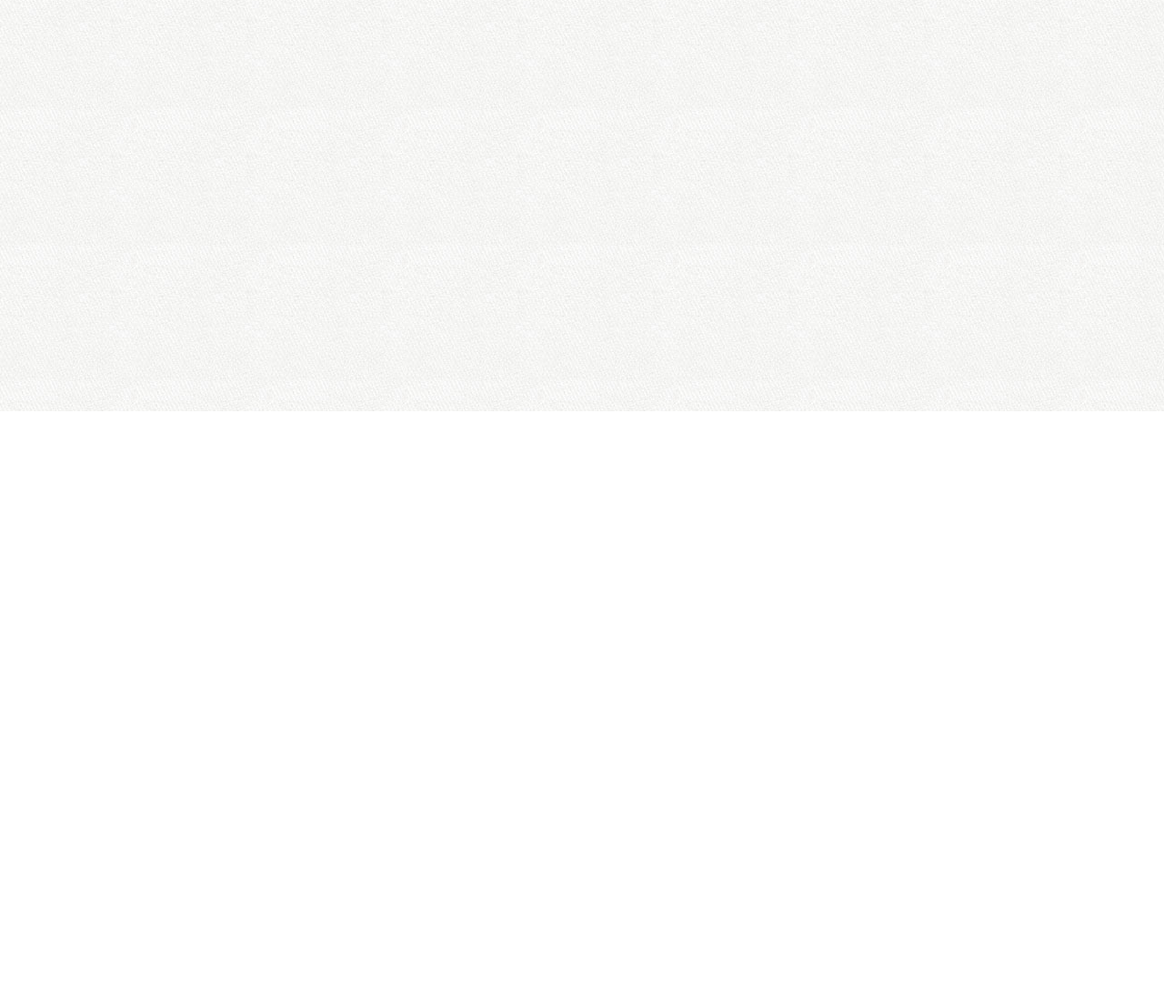
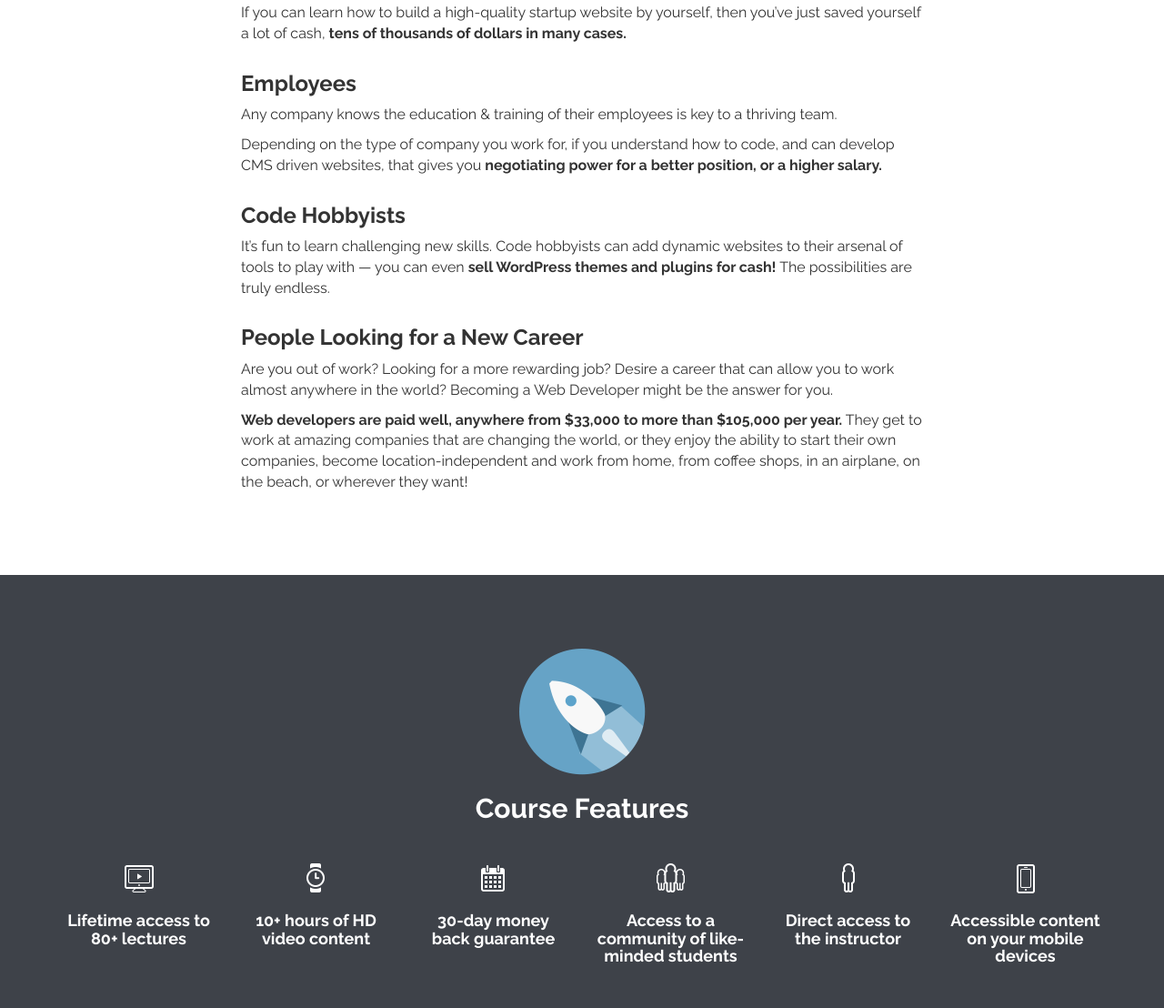
Before and after one commit to RrennM/B2W, a plain HTML site: page index.html in a window 1280 px wide. Shown: the part 1944-3052 px from the top of the page at 91% size. Before the commit the page ends 2396 px from the top, so only its background shows below. Drawn offline with nearby package versions, Linux system fonts and the light colour scheme; a web font is replaced by a local one.

Commit message:
Create who-benefits and course features sections.

```diff
--- a/assets/css/custom.css
+++ b/assets/css/custom.css
@@ -7,7 +7,8 @@ Blue Gray:	#3e4249
 */
 
 
-/* === GENERAL === */
+/* === GENERAL
+=============================================================*/
 
 body	{
 	margin-top: 50px;
@@ -16,7 +17,8 @@ body	{
 	background: url(../img/tile.jpg) top left repeat;
 }
 
- /* === GLOBAL === */
+ /* === GLOBAL
+=============================================================*/
 
 h1, h2, h3, h4, h5, h6 {
 	-webkit-font-smoothing: antialiased;
@@ -59,7 +61,8 @@ img	{
 	max-width: 100%;
 }
 
-/* === HERO === */
+/* === HERO
+=============================================================*/
 #hero {
 	background: url('../img/hero-bg.jpg') 50% 0 repeat fixed;
 	min-height: 500px;
@@ -142,6 +145,9 @@ section h3 {
 	margin: 30px 0 10px;
 }
 
+
+/*OPT IN SECTION
+=============================================================*/
 #optin {
 	background: #3e4249;
 	padding: 20px 0;
@@ -154,3 +160,35 @@ section h3 {
 #optin p {
 	margin: 7px 0 0 0;
 }
+
+
+/*WHO BENEFITS
+=============================================================*/
+#who-benefits {
+	background: #fff
+}
+
+
+/*COURSE FEATURES
+=============================================================*/
+#course-features {
+	background: #3e4249;
+	color: #fff;
+	text-align: center;
+}
+
+/*=== CUSTOM ICON SPRITES
+=============================================================*/
+i.ci {
+	display: inline-block;
+	height: 40px;
+	width: 40px;
+	background: url('../img/icon-sprite.png') no-repeat;
+}
+
+.ci.ci-computer 		{ background-position: 0 0; }
+.ci.ci-watch				{ background-position: -40px 0; }
+.ci.ci-calendar			{ background-position: -80px 0; }
+.ci.ci-community		{ background-position: -120px 0; }
+.ci.ci-instructor		{ background-position: -160px 0; }
+.ci.ci-device				{ background-position: -200px 0; }
--- a/index.html
+++ b/index.html
@@ -167,16 +167,86 @@
 
 		<!-- WHO BENEFITS
 		=============================================================================== -->
-		<section>
+		<section id="who-benefits">
+			<div class="container">
 
-		</section>
+				<div class="section-header">
+					<img src="assets/img/icon-pad.png" alt="Pad and pencil">
+					<h2>Who Should Take This Course?</h2>
+				</div> <!-- section header -->
+
+				<div class="row">
+					<div class="col-sm-8 col-sm-offset-2">
+						<h3>Graphic &amp; Web Designers</h3>
+						<p>Graphic designers are extremely talented, but ask them to code their designs and they&rsquo;ll freeze up! This leaves them with no other choice but to hire a web developer. Any professional graphic designers knows web developers can be expensive.</p>
+						<p>If you&rsquo;re a designer, learning to code your own WordPress websites can change your business entirely! Now, not only are you a great designer, but you&rsquo;re a skillful developer, too! This puts you in a position to <strong>make an extra $1,000 – $5,000 per project.</strong></p>
+
+						<h3>Entrepreneurs</h3>
+						<p>Entrepreneurs have big dreams, and in many cases, shoestring budgets. In order to survive in the cut-throat world of the Startup company, it&rsquo;s a necessity to have a world-class website. However, world-class websites come with a large price tag.</p>
+						<p>If you can learn how to build a high-quality startup website by yourself, then you&rsquo;ve just saved yourself a lot of cash, <strong>tens of thousands of dollars in many cases.</strong></p>
+
+						<h3>Employees</h3>
+						<p>Any company knows the education &amp; training of their employees is key to a thriving team.</p>
+						<p>Depending on the type of company you work for, if you understand how to code, and can develop CMS driven websites, that gives you <strong>negotiating power for a better position, or a higher salary.</strong></p>
+
+						<h3>Code Hobbyists</h3>
+						<p>It&rsquo;s fun to learn challenging new skills. Code hobbyists can add dynamic websites to their arsenal of tools to play with — you can even <strong>sell WordPress themes and plugins for cash!</strong> The possibilities are truly endless.</p>
+
+						<h3>People Looking for a New Career</h3>
+						<p>Are you out of work? Looking for a more rewarding job? Desire a career that can allow you to work almost anywhere in the world? Becoming a Web Developer might be the answer for you.</p>
+						<p><strong>Web developers are paid well, anywhere from $33,000 to more than $105,000 per year.</strong> They get to work at amazing companies that are changing the world, or they enjoy the ability to start their own companies, become location-independent and work from home, from coffee shops, in an airplane, on the beach, or wherever they want!</p>
+					</div> <!-- col -->
+				</div> <!-- row -->
+			</div> <!-- container -->
+		</section> <!-- who-benefits -->
 
 
 		<!-- COURSE FEATURES
 		=============================================================================== -->
-		<section>
+		<section id="course-features">
+			<div class="container">
 
-		</section>
+				<div class="section-header">
+					<img src="assets/img/icon-rocket.png" alt="Rocket">
+					<h2>Course Features</h2>
+				</div> <!-- seciton-header -->
+
+				<div class="row">
+
+					<div class="col-sm-2">
+						<i class="ci ci-computer"></i>
+						<h4>Lifetime access to 80+ lectures</h4>
+					</div> <!-- end col -->
+
+					<div class="col-sm-2">
+						<i class="ci ci-watch"></i>
+						<h4>10+ hours of HD video content</h4>
+					</div> <!-- end col -->
+
+					<div class="col-sm-2">
+						<i class="ci ci-calendar"></i>
+						<h4>30-day money back guarantee</h4>
+					</div> <!-- end col -->
+
+					<div class="col-sm-2">
+						<i class="ci ci-community"></i>
+						<h4>Access to a community of like-minded students</h4>
+					</div> <!-- end col -->
+
+					<div class="col-sm-2">
+						<i class="ci ci-instructor"></i>
+						<h4>Direct access to the instructor</h4>
+					</div> <!-- end col -->
+
+					<div class="col-sm-2">
+						<i class="ci ci-device"></i>
+						<h4>Accessible content on your mobile devices</h4>
+					</div> <!-- end col -->
+
+				</div> <!-- row -->
+			</div> <!-- container -->
+
+		</section> <!-- course features -->
 
 
 		<!-- PROJECT FEATURES
```
